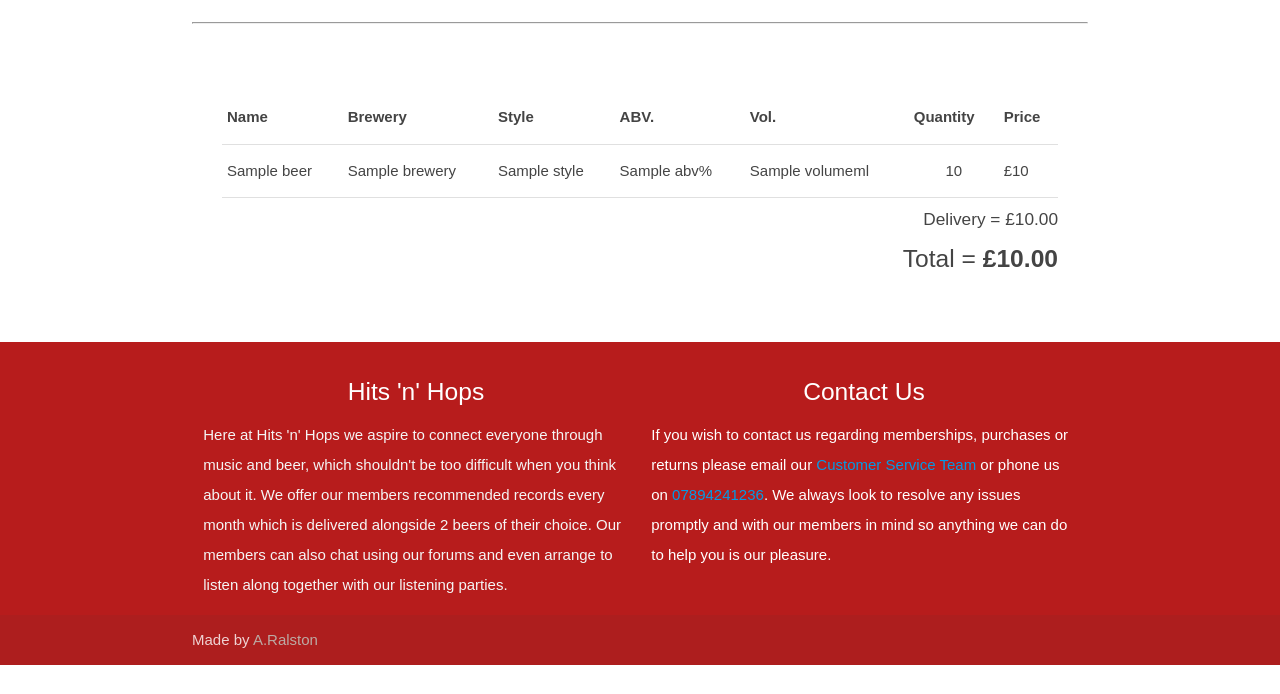
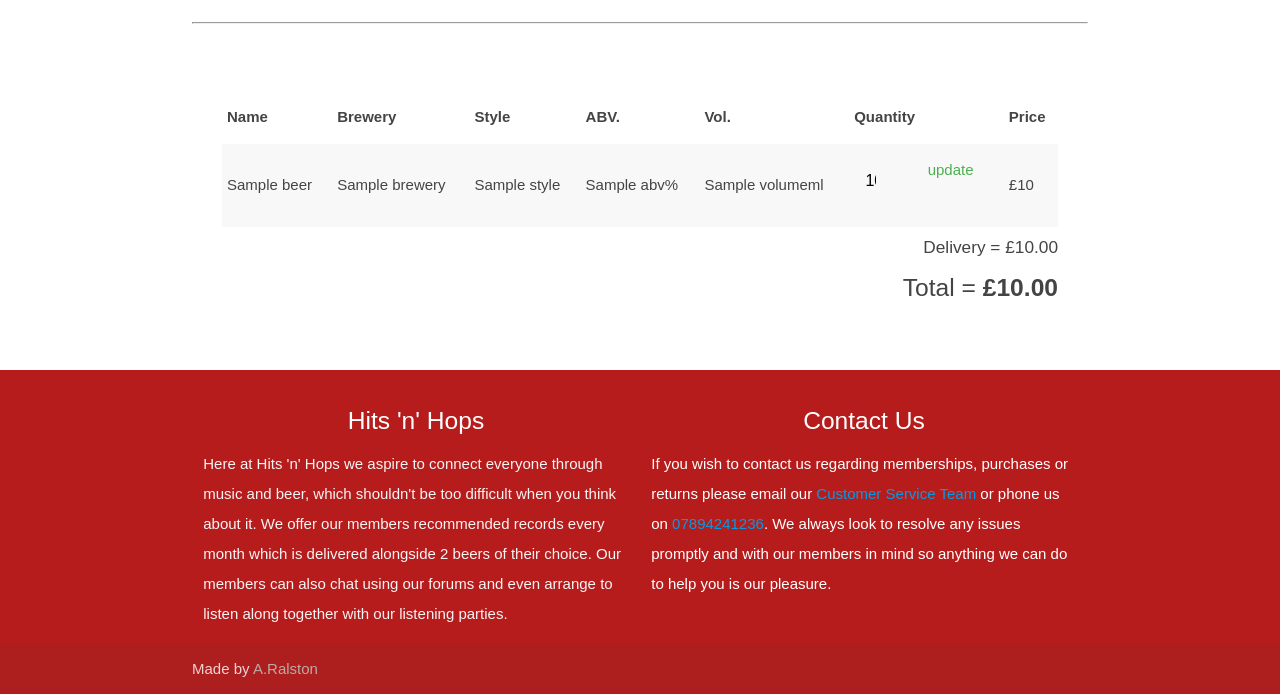
Before and after one commit to Code-Institute-Submissions/ms4project, a Django app: template cart/templates/cart/cart.html in a window 1280 px wide. Shown: the part 173-867 px from the top of the page. Before the commit the page ends 838 px from the top, so only its background shows below. Run offline with Django 3.2, Linux system fonts and the light colour scheme; the template is opened without the code that fills it: most values are stand-ins (such as "Sample title", 1, 10 or a date in 2020); some web fonts are replaced.

Commit message:
added functionalitly to quantity updater on cart page

```diff
--- a/cart/templates/cart/cart.html
+++ b/cart/templates/cart/cart.html
@@ -19,7 +19,7 @@
         <div class="row cart-container hide-on-small-only">
             {% if cart_items %}
 
-                <table class="stripped">
+                <table class="striped">
                     <thead>
                         <tr>
                             <th>Name</th>
@@ -39,7 +39,25 @@
                             <td>{{ beer.beer.style.friendly_name }}</td>
                             <td>{{ beer.beer.abv }}%</td>
                             <td>{{ beer.beer.volume }}ml</td>
-                            <td class="center-align">{{ beer.quantity }}</td>
+                            <td class="center-align">
+                                <div class="row">
+                                    <form class="form col s4 update-form" method="POST" action="{% url 'adjust_cart' beer.beer_id %}">
+                                        {% csrf_token %}
+                                            <div class="form-group">
+                                                <div class="input-group">
+                                                    <div class="qty-select">
+                                                        <input class="form-control qty_input center-align" type="number"
+                                                            name="quantity" value="{{ beer.quantity }}" min="0" max="99"
+                                                            data-item_id="{{ beer.id }}"
+                                                            id="id_qty_{{ beer.id }}">
+                                                    </div>
+                                                </div>
+                                            </div>
+                                    </form>
+                                    <a href="#" class="update-link submit cart-link green-text">update</a>
+                                </div>
+
+                            </td>
                             <td>£{{ beer.beer.price }}</td>
                         </tr>
                     </tbody>
--- a/cart/templates/includes/mobile_cart.html
+++ b/cart/templates/includes/mobile_cart.html
@@ -16,7 +16,27 @@
                 <tr>
                     <td>{{ beer.beer }}</td>
                     <td>{{ beer.beer.style.friendly_name }}</td>
-                    <td class="center-align">{{ beer.quantity }}</td>
+
+                    <td class="center-align">
+                        <form class="row form update-form" method="POST" action="{% url 'adjust_cart' beer.beer_id %}">
+                            <div class=" col s6 form-group">
+                                <div class="qty-select">
+                                    <input class="form-control qty_input center-align" type="number"
+                                        name="quantity" value="{{ beer.quantity }}" min="1" max="99"
+                                        data-item_id="{{ beer.id }}"
+                                        id="id_qty_{{ beer.id }}">
+                                </div>
+                            </div>
+                            <div class="col s6">
+                                <div class="row">
+                                    <a href="#" class="update-link small green-text">update</a>
+                                </div>
+                                <div class="row">
+                                    <a href="#" class="remove-item small red-text" id="remove_{{ beer.beer_id }}">remove</a>
+                                </div>
+                            </div>
+                        </form>
+                    </td>
                     <td>£{{ beer.beer.price }}</td>
                 </tr>
             </tbody>
--- a/cart/urls.py
+++ b/cart/urls.py
@@ -3,5 +3,8 @@ from . import views
 
 urlpatterns = [
     path('', views.view_cart, name='view_cart'),
-    path('cart/<beer_id>', views.add_to_cart, name='add_to_cart')
+    path('cart/<beer_id>', views.add_to_cart, name='add_to_cart'),
+    path('adjust/<beer_id>/', views.adjust_cart, name='adjust_cart'),
+    path('remove/<beer_id>/', views.remove_from_cart,
+         name='remove_from_cart'),
 ]
--- a/home/templates/home/index.html
+++ b/home/templates/home/index.html
@@ -53,7 +53,6 @@
 
                         <p class="light">Every Month we look to put our members in touch with some of the
                                 best music around and make sure you can share it with friends and family.
-                                Our monthly picks are sent out to members along with 2 of their favourite beers.
                         </p>
                     </div>
                 </div>
--- a/products/templates/products/beers.html
+++ b/products/templates/products/beers.html
@@ -81,9 +81,9 @@
                             <img class="beer_display activator" src="{{ MEDIA_URL }}noimage.png" alt="{{ beer.name }}">
                         {% endif %}
                         </div>
-                        <div class="card-content">
-                            <a href="#" class="red-text text-darken-4 material-icons activator right">more_vert</a>
-                            <a href="#" class="activator card-title grey-text text-darken-4">{{ beer.name }}</a>
+                        <div class="activator card-content">
+                            <a href="" class="red-text text-darken-4 material-icons activator right">more_vert</a>
+                            <a href="" class="activator card-title grey-text text-darken-4">{{ beer.name }}</a>
                             <p>{{ beer.abv }}%</p>
                             <p>{{ beer.volume }}ml</p>
                             <p>{{ beer.rating }}<i class="material-icons star">star</i></p>
--- a/static/css/base.css
+++ b/static/css/base.css
@@ -123,6 +123,10 @@ html {
     margin: 4rem 2rem;
 }
 
+.cart-link {
+    font-size: 1em;
+}
+
 /*---------------------------------------------------------------------------------------------------parallax*/
 
 nav ul a,
--- a/static/js/base.js
+++ b/static/js/base.js
@@ -4,4 +4,9 @@ $(document).ready(function(){
     $('.sidenav').sidenav();
     $('.modal').modal();
     $('select').formSelect();
-  });
+});
+
+$('.update-link').click(function(e) {
+    var form = $(this).prev('.update-form');
+    form.submit();
+})
```
Also changed, not shown: cart/contexts.py (+5 -5 lines), cart/views.py (+44 -3 lines), products/templates/products/beer_detail.html (+3 -4 lines), db.sqlite3.
